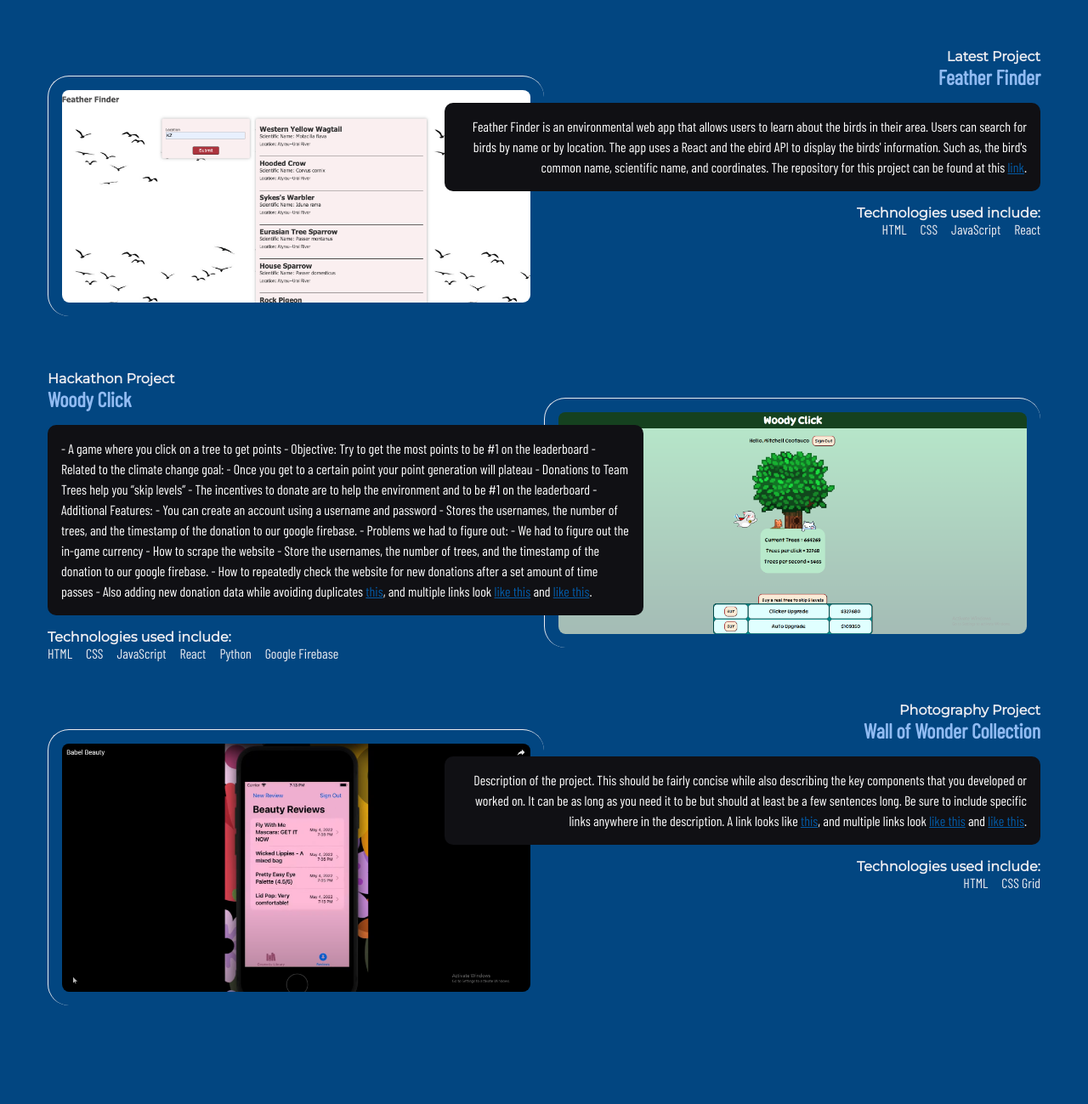
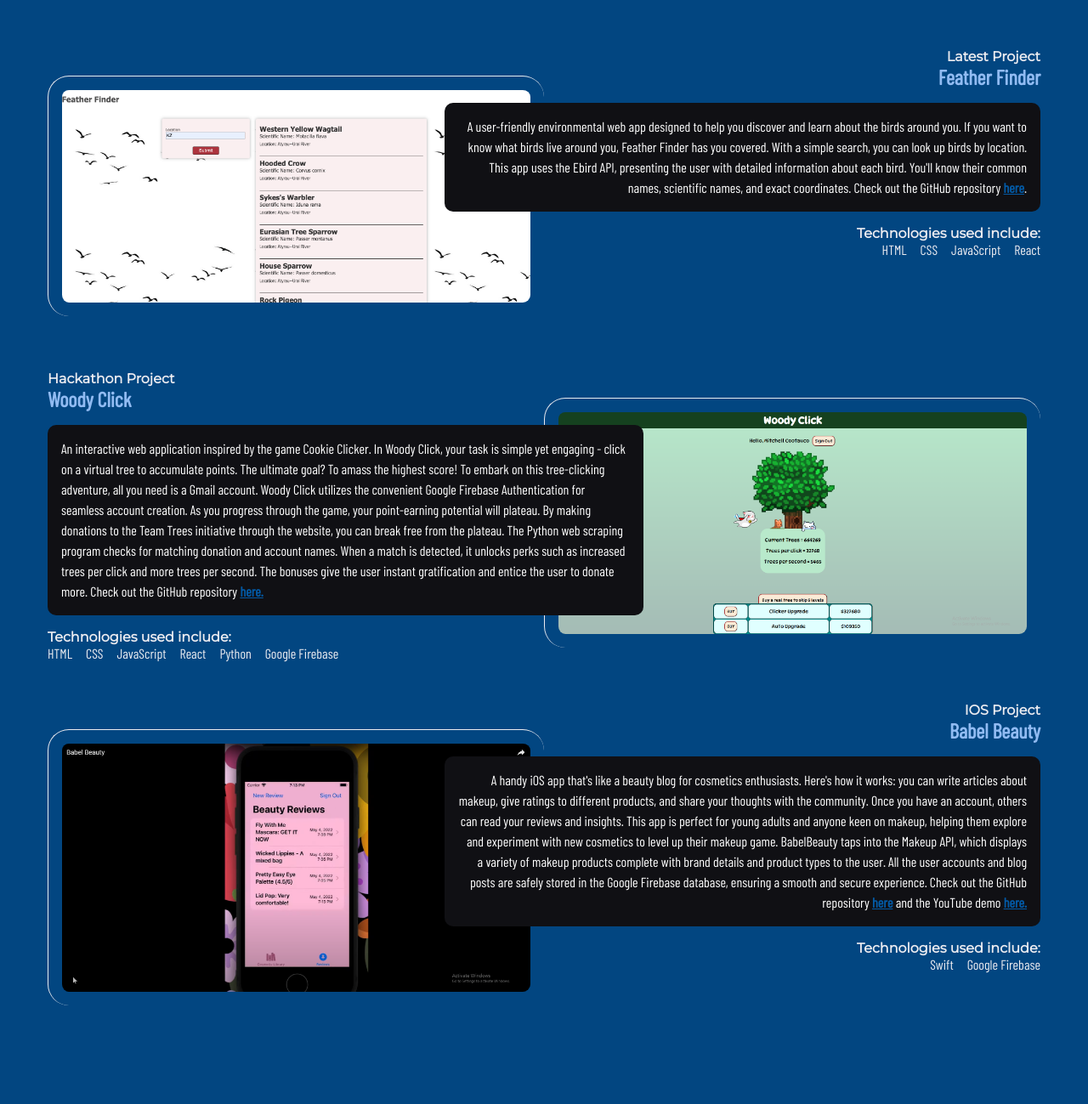
Before and after one commit to Mcootauc/PortfolioV2, a plain HTML site: page index.html in a window 1280 px wide. Shown: the part 1121-2420 px from the top of the page at 85% size. Drawn offline with nearby package versions, Linux system fonts and the light colour scheme.

Commit message:
updated resume buttons and added resume

```diff
--- a/index.html
+++ b/index.html
@@ -44,10 +44,12 @@
         <li>
           <a href="https://github.com/Mcootauc" target="_blank">
             <span class="fa-brands fa-github" aria-hidden="true"></span>
-            <span class="sr-only">Github</span>
+            <span class="sr-only">GitHub</span>
           </a>
         </li>
-        <li><a href="" class="button">Resume</a></li>
+        <li>
+          <a href="ResumeAugust2023.pdf" download class="button">Resume</a>
+        </li>
       </ul>
     </nav>
 
@@ -80,13 +82,20 @@
             <h4>Latest Project</h4>
             <h3>Feather Finder</h3>
             <p class="blackbox">
-              Feather Finder is an environmental web app that allows users to
-              learn about the birds in their area. Users can search for birds by
-              name or by location. The app uses a React and the ebird API to
-              display the birds' information. Such as, the bird's common name,
-              scientific name, and coordinates. The repository for this project
-              can be found at this
-              <a href="https://github.com/Mcootauc/FeatherFinder">link</a>.
+              A user-friendly environmental web app designed to help you
+              discover and learn about the birds around you. If you want to know
+              what birds live around you, Feather Finder has you covered. With a
+              simple search, you can look up birds by location. This app uses
+              the Ebird API, presenting the user with detailed information about
+              each bird. You'll know their common names, scientific names, and
+              exact coordinates. Check out the GitHub repository
+              <strong
+                ><a
+                  href="https://github.com/Mcootauc/FeatherFinder"
+                  target="_blank"
+                  >here</a
+                ></strong
+              >.
             </p>
             <h4>Technologies used include:</h4>
             <ul>
@@ -106,25 +115,27 @@
             <h4>Hackathon Project</h4>
             <h3>Woody Click</h3>
             <p class="blackbox">
-              - A game where you click on a tree to get points - Objective: Try
-              to get the most points to be #1 on the leaderboard - Related to
-              the climate change goal: - Once you get to a certain point your
-              point generation will plateau - Donations to Team Trees help you
-              “skip levels” - The incentives to donate are to help the
-              environment and to be #1 on the leaderboard - Additional Features:
-              - You can create an account using a username and password - Stores
-              the usernames, the number of trees, and the timestamp of the
-              donation to our google firebase. - Problems we had to figure out:
-              - We had to figure out the in-game currency - How to scrape the
-              website - Store the usernames, the number of trees, and the
-              timestamp of the donation to our google firebase. - How to
-              repeatedly check the website for new donations after a set amount
-              of time passes - Also adding new donation data while avoiding
-              duplicates
-
-              <a href="https://frontendmasters.github.io/bootcamp/mole">this</a
-              >, and multiple links look <a href="#">like this</a> and
-              <a href="#">like this</a>.
+              An interactive web application inspired by the game Cookie
+              Clicker. In Woody Click, your task is simple yet engaging - click
+              on a virtual tree to accumulate points. The ultimate goal? To
+              amass the highest score! To embark on this tree-clicking
+              adventure, all you need is a Gmail account. Woody Click utilizes
+              the convenient Google Firebase Authentication for seamless account
+              creation. As you progress through the game, your point-earning
+              potential will plateau. By making donations to the Team Trees
+              initiative through the website, you can break free from the
+              plateau. The Python web scraping program checks for matching
+              donation and account names. When a match is detected, it unlocks
+              perks such as increased trees per click and more trees per second.
+              The bonuses give the user instant gratification and entice the
+              user to donate more. Check out the GitHub repository
+              <strong
+                ><a
+                  href="https://github.com/Mcootauc/WoodyClick"
+                  target="_blank"
+                  >here.</a
+                ></strong
+              >
             </p>
             <h4>Technologies used include:</h4>
             <ul>
@@ -143,25 +154,41 @@
         </article>
         <article>
           <div class="text">
-            <h4>Photography Project</h4>
-            <h3>Wall of Wonder Collection</h3>
+            <h4>IOS Project</h4>
+            <h3>Babel Beauty</h3>
             <p class="blackbox">
-              Description of the project. This should be fairly concise while
-              also describing the key components that you developed or worked
-              on. It can be as long as you need it to be but should at least be
-              a few sentences long. Be sure to include specific links anywhere
-              in the description. A link looks like
-              <a
-                href="https://www.youtube.com/watch?v=z7ywGTHzsRc"
-                target="_blank"
-                >this</a
-              >, and multiple links look <a href="#">like this</a> and
-              <a href="#">like this</a>.
+              A handy iOS app that's like a beauty blog for cosmetics
+              enthusiasts. Here's how it works: you can write articles about
+              makeup, give ratings to different products, and share your
+              thoughts with the community. Once you have an account, others can
+              read your reviews and insights. This app is perfect for young
+              adults and anyone keen on makeup, helping them explore and
+              experiment with new cosmetics to level up their makeup game.
+              BabelBeauty taps into the Makeup API, which displays a variety of
+              makeup products complete with brand details and product types to
+              the user. All the user accounts and blog posts are safely stored
+              in the Google Firebase database, ensuring a smooth and secure
+              experience. Check out the GitHub repository
+              <strong
+                ><a
+                  href="https://github.com/Mcootauc/BabelBeauty"
+                  target="_blank"
+                  >here</a
+                ></strong
+              >
+              and the YouTube demo
+              <strong
+                ><a
+                  href="https://www.youtube.com/watch?v=z7ywGTHzsRc"
+                  target="_blank"
+                  >here.</a
+                ></strong
+              >
             </p>
             <h4>Technologies used include:</h4>
             <ul>
-              <li>HTML</li>
-              <li>CSS Grid</li>
+              <li>Swift</li>
+              <li>Google Firebase</li>
             </ul>
           </div>
           <img
@@ -200,7 +227,7 @@
         <li>
           <a href="https://github.com/Mcootauc" target="_blank">
             <span class="fa-brands fa-github" aria-hidden="true"></span>
-            <span class="sr-only">Github</span>
+            <span class="sr-only">GitHub</span>
           </a>
         </li>
         <li>
```
Also changed, not shown: about.html (+4 -5 lines), 1 other file.
